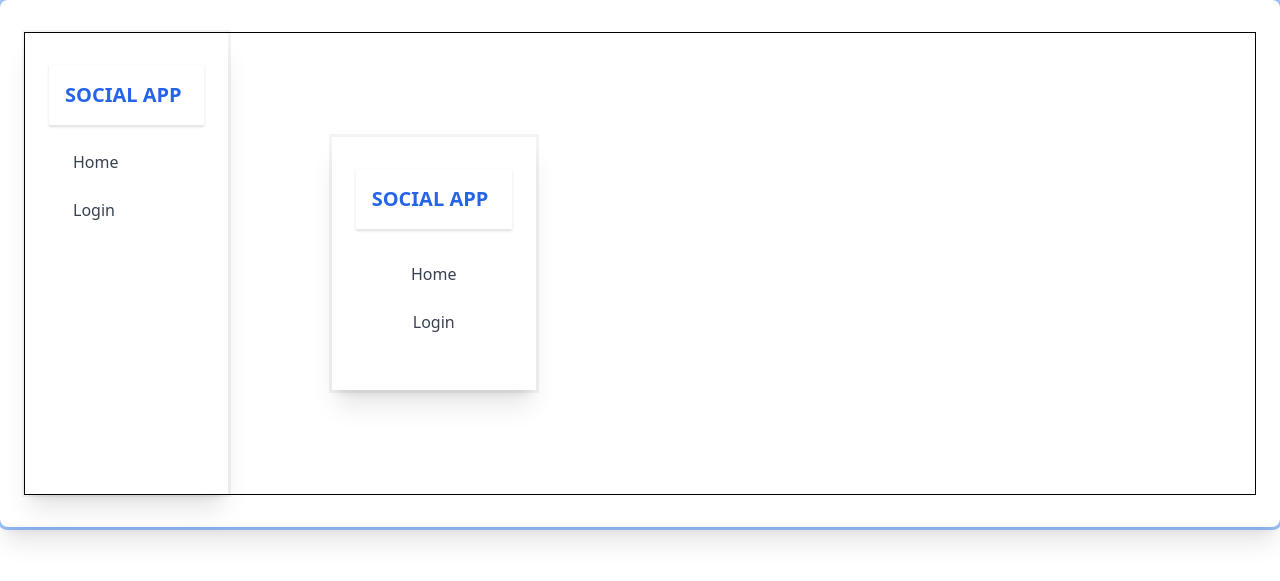
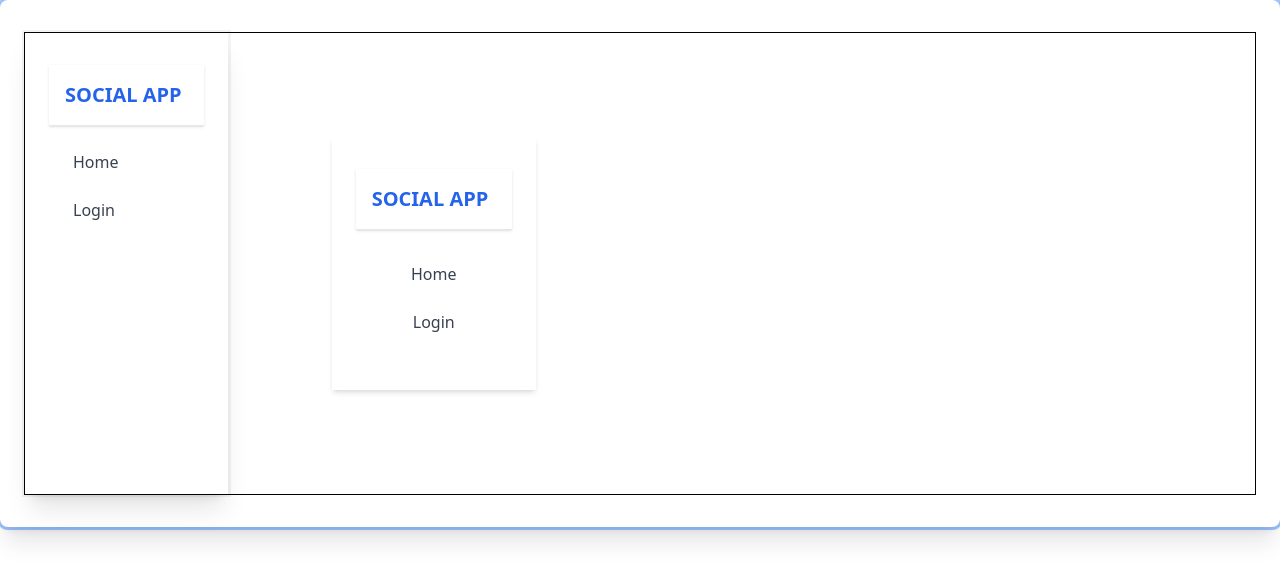
Before and after one commit to ONTI98/Django2, a Django app: page / in a window 1280 px wide. Shown: the top 581 px of the page. Run offline with Django 5.2, Linux system fonts and the light colour scheme; data that the repository does not hold is empty; some libraries are stand-ins or nearby versions.

Commit message:
homepage sidebar ring removal  to align with posts

```diff
--- a/feed/templates/feed/homepage.html
+++ b/feed/templates/feed/homepage.html
@@ -8,10 +8,13 @@
     #sidebar_original{
         visibility: collapse;
     }
+    #sidebar_homepage{
+
+    }
 </style>
 <div class="flex sm:flex-col lg:flex-row  ">
 
-     <aside class="lg:w-64  shadow-md bg-dark px-6 py-8 ring shadow-xl ring-gray-900/5 " style="height:25%" id="sidebar_homepage">
+     <aside class="lg:w-64  shadow-md bg-dark px-6 py-8   " style="height:25%" id="sidebar_homepage">
       <div class="p-4 text-xl font-semibold text-blue-600 border-b shadow">
         <a href="/">
              SOCIAL APP
```
